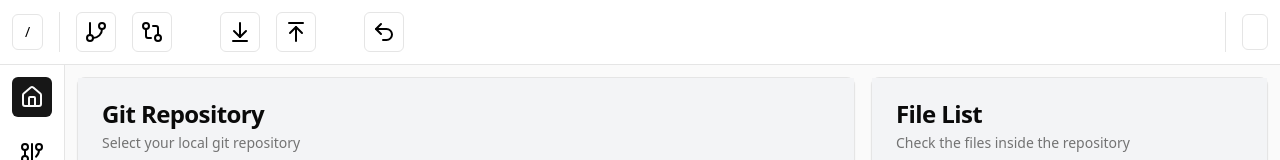
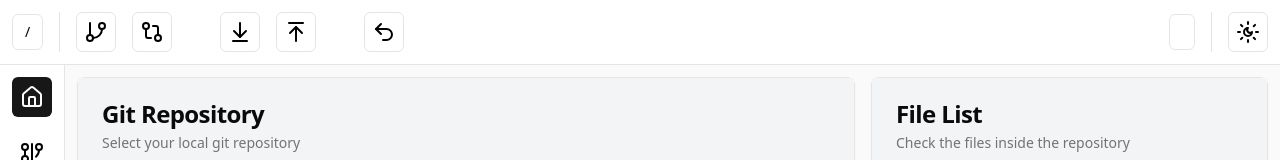
Before and after one commit to RMalik777/git-commander, a React (Vite) app: page / in a window 1280 px wide. Shown: the top 160 px of the page. Built offline with nearby package versions, Linux system fonts and the light colour scheme.

Commit message:
feat: temporary dark mode

```diff
--- a/src/components/Tools/Toolbar.jsx
+++ b/src/components/Tools/Toolbar.jsx
@@ -27,6 +27,9 @@ import {
   GitBranch,
   GitCompare,
   Undo2,
+  SunMoon,
+  Sun,
+  Moon,
 } from "lucide-react";
 
 import * as git from "@/lib/git";
@@ -42,6 +45,35 @@ export default function Toolbar() {
   const repoName = useAppSelector((state) => state.repo.name);
   const dirLocation = useAppSelector((state) => state.repo.directory);
 
+  let themeMode;
+  themeMode = window.localStorage.getItem("theme");
+  window
+    .matchMedia("(prefers-color-scheme: dark)")
+    .addEventListener("change", (e) => {
+      if (e.matches && !localStorage.theme) {
+        if (window.matchMedia("(prefers-color-scheme: dark)").matches) {
+          document.documentElement.className = "dark";
+          document.documentElement.style.colorScheme = "dark";
+        } else {
+          document.documentElement.classList.remove("dark");
+          document.documentElement.style.colorScheme = "light";
+        }
+      }
+    });
+
+  window
+    .matchMedia("(prefers-color-scheme: light)")
+    .addEventListener("change", (e) => {
+      if (e.matches && !localStorage.theme) {
+        if (window.matchMedia("(prefers-color-scheme: dark)").matches) {
+          document.documentElement.className = "dark";
+          document.documentElement.style.colorScheme = "dark";
+        } else {
+          document.documentElement.classList.remove("dark");
+          document.documentElement.style.colorScheme = "light";
+        }
+      }
+    });
   useLayoutEffect(() => {
     async function getBranch() {
       const target = await git.currentBranch(dirLocation);
@@ -56,7 +88,7 @@ export default function Toolbar() {
   }, [currentBranch, repoName]);
 
   return (
-    <div className="justify- flex h-fit flex-row items-center justify-between border-b border-neutral-200 px-3 py-3">
+    <div className="flex h-fit flex-row items-center justify-between border-b border-neutral-200 bg-white px-3 py-3">
       <TooltipProvider delayDuration={50}>
         <div className="flex h-full flex-row items-center gap-4">
           <Button variant="outline" size="sm">
@@ -205,7 +237,6 @@ export default function Toolbar() {
           </ul>
         </div>
         <div className="flex h-full w-fit flex-row items-center gap-4">
-          <Separator orientation="vertical" className="h-full" />
           <Tooltip>
             <TooltipTrigger asChild>
               <Button variant="outline" size="sm">
@@ -218,6 +249,45 @@ export default function Toolbar() {
               </p>
             </TooltipContent>
           </Tooltip>
+          <Separator orientation="vertical" className="h-full" />
+          <Button
+            variant="outline"
+            size="icon"
+            onClick={() => {
+              // if the theme is dark, change to light
+              if (
+                document.documentElement.classList.contains("dark") &&
+                window.localStorage.getItem("theme") === "Dark"
+              ) {
+                document.documentElement.classList.remove("dark");
+                document.documentElement.style.colorScheme = "light";
+                window.localStorage.setItem("theme", "Light");
+                themeMode = "Light";
+              }
+              // if the theme is light, change to follow system
+              else if (
+                !document.documentElement.classList.contains("dark") &&
+                window.localStorage.getItem("theme") === "Light"
+              ) {
+                document.documentElement.classList.remove("dark");
+                document.documentElement.style.removeProperty("color-scheme");
+                window.localStorage.removeItem("theme");
+                themeMode = null;
+              }
+              // if the theme is following system, change to dark
+              else {
+                document.documentElement.classList.add("dark");
+                document.documentElement.style.colorScheme = "dark";
+                window.localStorage.setItem("theme", "Dark");
+                themeMode = "Dark";
+              }
+            }}>
+            {themeMode == "Light" ?
+              <Sun />
+            : themeMode == "Dark" ?
+              <Moon />
+            : <SunMoon />}
+          </Button>
         </div>
       </TooltipProvider>
     </div>
--- a/src/main.jsx
+++ b/src/main.jsx
@@ -35,6 +35,22 @@ const router = createBrowserRouter([
   },
 ]);
 
+if (window.localStorage.getItem("theme") === "Dark") {
+  document.documentElement.style.colorScheme = "dark";
+  document.documentElement.className = "dark";
+} else if (window.localStorage.getItem("theme") === "Light") {
+  document.documentElement.style.colorScheme = "light";
+  document.documentElement.classList.remove("dark");
+} else {
+  if (window.matchMedia("(prefers-color-scheme: dark)").matches) {
+    document.documentElement.style.colorScheme = "dark";
+    document.documentElement.className = "dark";
+  } else {
+    document.documentElement.style.colorScheme = "light";
+    document.documentElement.classList.remove("dark");
+  }
+}
+
 ReactDOM.createRoot(document.getElementById("root")).render(
   <React.StrictMode>
     <RouterProvider router={router} />
--- a/src/routes/Layout.jsx
+++ b/src/routes/Layout.jsx
@@ -12,7 +12,7 @@ export default function Layout({ children }) {
         <Toolbar />
         <div className="min-w-dvw flex h-fit flex-grow flex-row overflow-hidden">
           <Navbar />
-          <main className="flex-grow overflow-y-auto bg-neutral-50 p-3">
+          <main className="flex-grow overflow-y-auto bg-neutral-50 dark:bg-neutral-900 p-3">
             {children ?? <Outlet />}
           </main>
           <Toaster />
```
